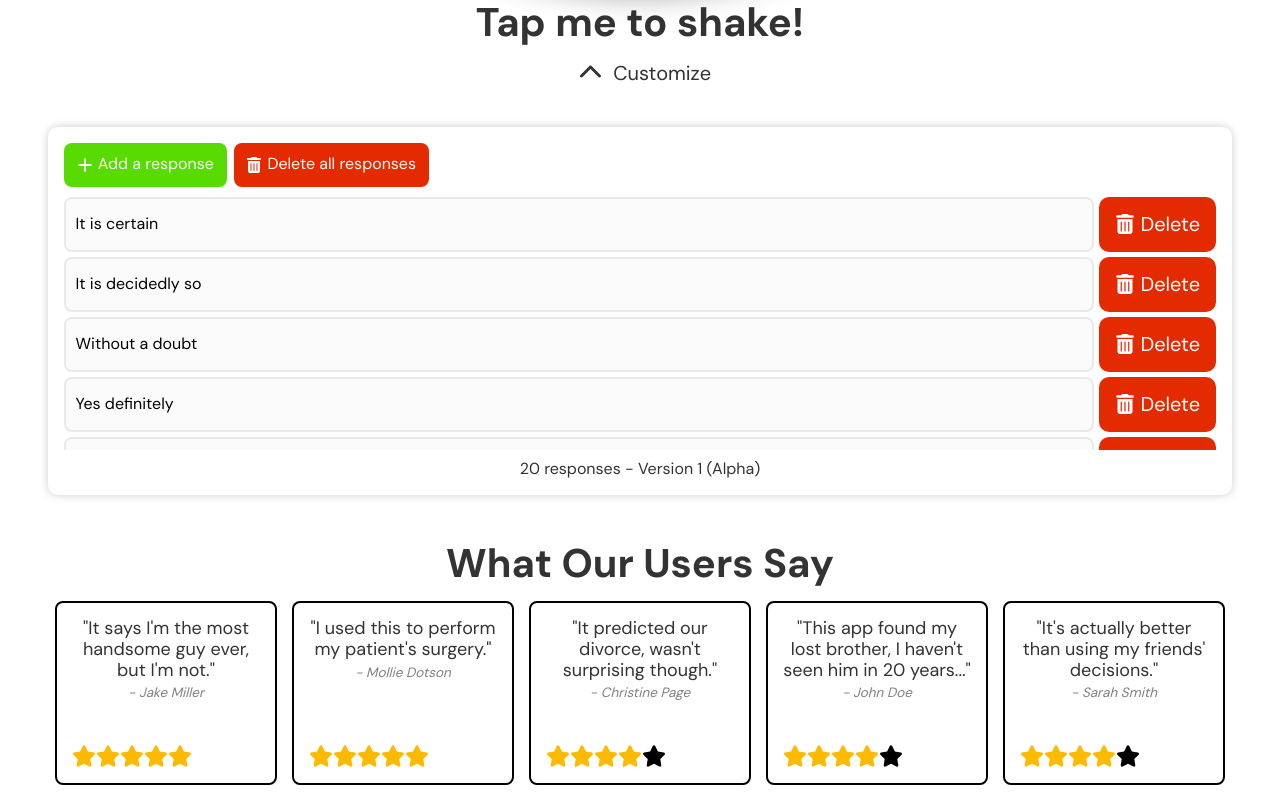
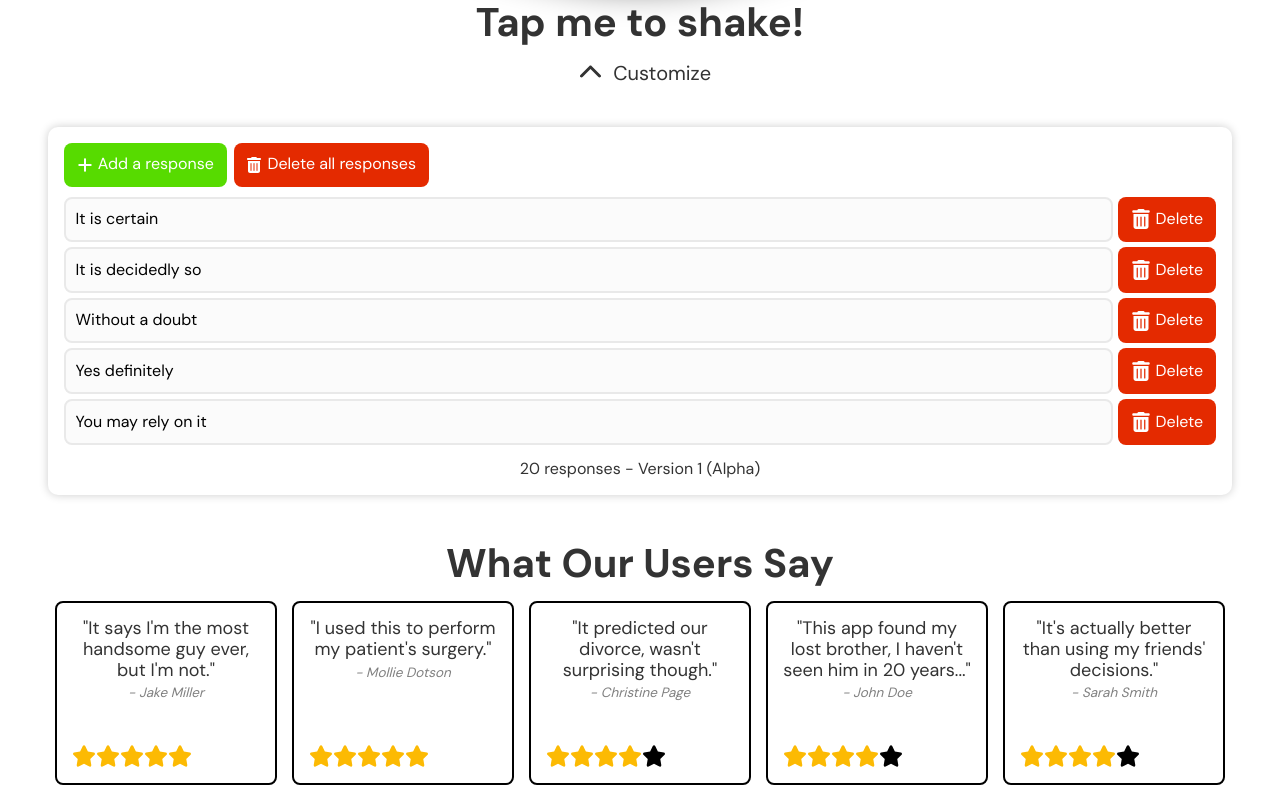
Before and after one commit to notanerd314/ask8ball, a Next.js app in the folder ask8ball/: page / in a window 1280 px wide. Shown: the part 921-1721 px from the top of the page. Built offline with nearby package versions, Linux system fonts and the light colour scheme.

Commit message:
Make editorItem's button padding smaller on desktops

```diff
--- a/ask8ball/styles/Sidebar.module.css
+++ b/ask8ball/styles/Sidebar.module.css
@@ -69,6 +69,10 @@
   gap: 5px;
 }
 
+.editorItem > button {
+  padding: var(--spacing-sm);
+}
+
 /* Hide scrollbar */
 
 .sidebar::-webkit-scrollbar {
@@ -93,8 +97,9 @@
     height: 42vh;
   }
 
-  /* Resize editor header buttons */
-  .editorHeader > button {
+  /* Resize editor buttons */
+  .editorHeader > button,
+  .editorItem > button {
     font-size: 0.8em;
     padding: var(--spacing-md);
   }
```
